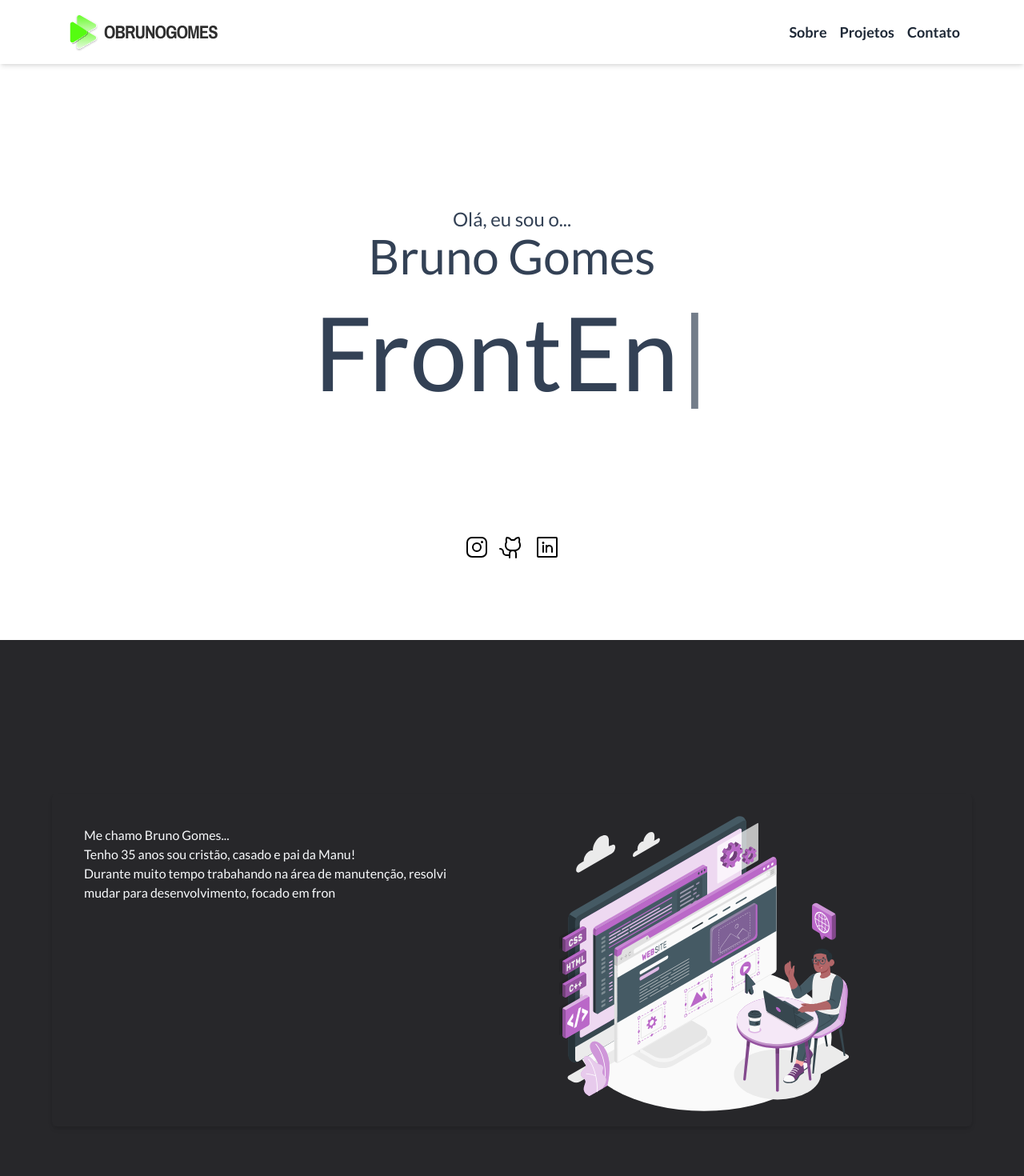
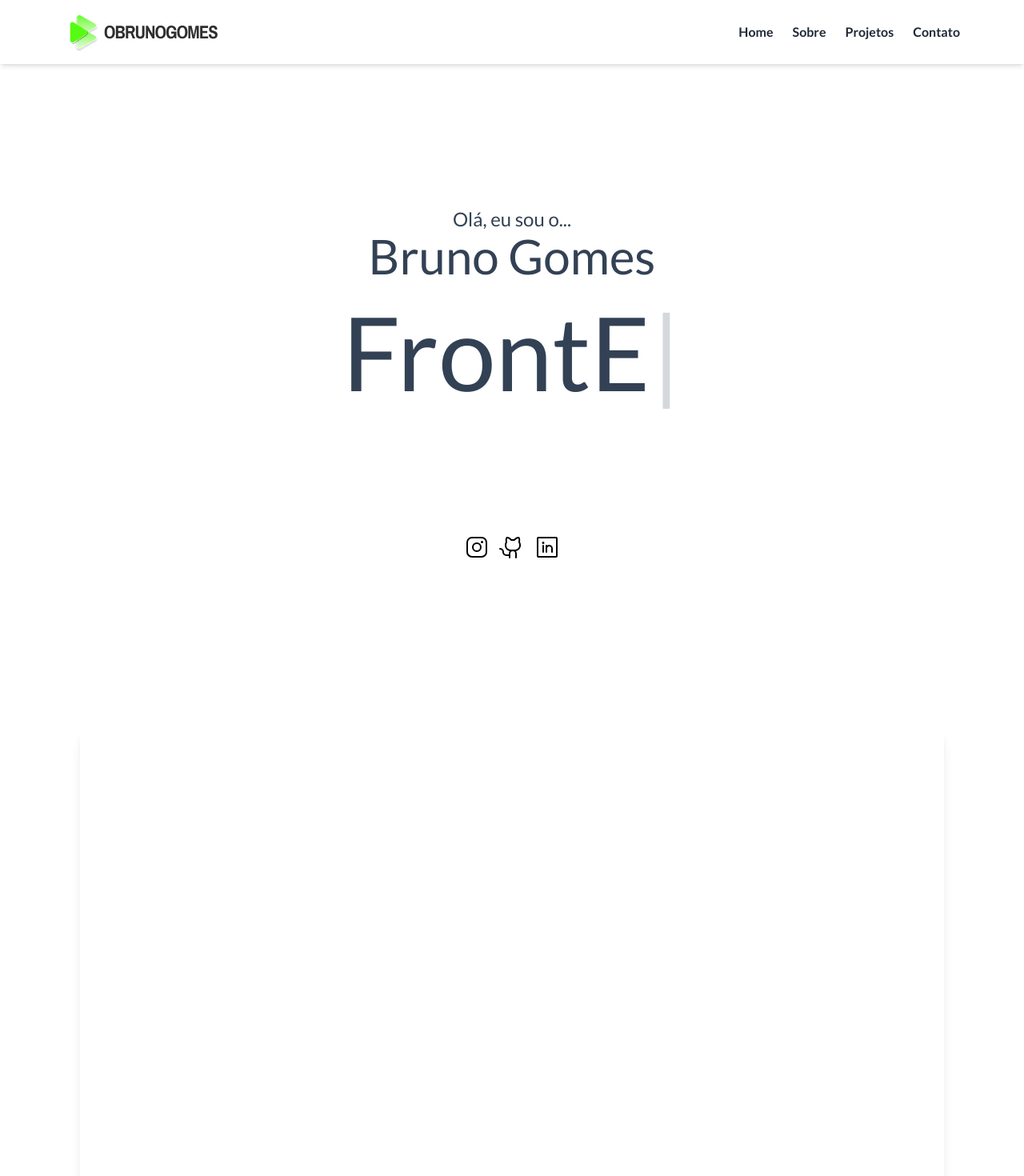
Before and after one commit to bgoomes/porifolio-obrunogomes, a React (Vite) app: page /home in a window 1280 px wide. Shown: the top 1470 px of the page at 80% size. Built offline with nearby package versions, Linux system fonts and the light colour scheme.

Commit message:
ajuste home

```diff
--- a/index.html
+++ b/index.html
@@ -1,7 +1,9 @@
 <!doctype html>
-<html lang="pt-br">
+<html lang="pt-br" class="scroll-smooth">
   <head>
     <meta charset="UTF-8" />
+    <meta name="description" content="Me chamo Bruno, tenho 35 anos e sou desenvolvedor Web, precisa tirar aquela ideia do papel? Me chama e vamos conversar, quem sabe possa te ajudar!">
+    <meta name="keywords" content="web developer, desenvolvimento web, frontend,  HTML, CSS, React, JS, programação">
     <link rel="preconnect" href="https://fonts.googleapis.com" />
     <link rel="preconnect" href="https://fonts.gstatic.com" crossorigin />
     <link href="https://fonts.googleapis.com/css2?family=Lato:ital,wght@0,100;0,300;0,400;0,700;0,900;1,100;1,300;1,400;1,700;1,900&display=swap" rel="stylesheet" />
--- a/package.json
+++ b/package.json
@@ -21,6 +21,7 @@
   "devDependencies": {
     "@types/react": "^18.2.55",
     "@types/react-dom": "^18.2.19",
+    "@types/react-scroll": "^1.8.10",
     "@typescript-eslint/eslint-plugin": "^6.21.0",
     "@typescript-eslint/parser": "^6.21.0",
     "@vitejs/plugin-react": "^4.2.1",
--- a/src/App.tsx
+++ b/src/App.tsx
@@ -1,10 +1,21 @@
-import { Dev } from "./page/PageDev";
+import { Footer } from "./components/Footer";
+import { Header } from "./components/Header";
+import { Contato } from "./page/Contato";
+import { Home } from "./page/Home";
+import { Projetos } from "./page/Projetos";
+import { Sobre } from "./page/Sobre";
+
 
 
 export function App() {
   return (
     <main>
-      <Dev />
+      <Header />
+      <Home />
+      <Sobre />
+      <Projetos />
+      <Contato />
+      <Footer />
     </main>
 
   )
--- a/src/Router.tsx
+++ b/src/Router.tsx
@@ -1,18 +1,14 @@
 import { Routes, Route } from 'react-router-dom'
 import { App } from './App'
-import { Home } from './page/Home'
-import { Sobre } from './page/Sobre'
-import { Projetos } from './page/Projetos'
-import { Contato } from './page/Contato'
+
+import { Dev } from './page/PageDev'
+
 
 export function Router(){
     return (
         <Routes>
-          <Route path='/' element={<App />} />
-          <Route path='/home' element={<Home />} />
-          <Route path='/sobre' element={<Sobre />} />
-          <Route path='/projetos' element={<Projetos />} />
-          <Route path='/contato' element={<Contato />} />
+          <Route path='/' element={<Dev/>} />
+          <Route path='/home' element={<App />} />
         </Routes>
     )
 }
--- a/src/components/Header/index.tsx
+++ b/src/components/Header/index.tsx
@@ -1,20 +1,16 @@
-import { Link } from "react-router-dom";
 import logo from "../../assets/logoB.svg"
+import { Navbar } from "../ui/navbar"
+
+
 
 export function Header(){
     return (
         <header className="w-full h-20  shadow-zinc-750 shadow-md bg-white text-gray-800 text-lg font-bold z-10 fixed">
-            <div className=" max-w-6xl m-auto flex items-center flex-row p-4 justify-between">
+            <div className=" max-w-6xl m-auto flex items-center flex-row p-4 sm:justify-between justify-center">
                 <div>
-                   <Link to="/home"><img src={logo} alt="" className="w-48" /></Link>
+                  <a href="#home"><img src={logo} alt="Bruno Gomes" className="w-48" /></a>
                 </div>
-                    <nav>
-                        <ul className="flex gap-4">
-                            <li><Link to="/sobre" className=" hover:border-b-2 hover:border-green transition-all">Sobre</Link></li>
-                            <li><Link to="/projetos" className="hover:border-b-2 hover:border-green transition-all">Projetos</Link></li>
-                            <li><Link to="/contato" className="hover:border-b-2 hover:border-green transition-all">Contato</Link></li>
-                        </ul>
-                    </nav>
+              <Navbar />
              </div>
 
         </header>
--- /dev/null
+++ b/src/components/ui/navbar.tsx
@@ -0,0 +1,15 @@
+
+
+export function Navbar(){
+
+    return(
+        <nav className="sm:flex hidden">
+            <ul className="flex gap-6 text-base">
+                <li><a href="#home" className="hover:border-green hover:border-b-4 transition-all ">Home</a></li>
+                <li><a href="#sobre" className="hover:border-green hover:border-b-4 transition-all ">Sobre</a></li>
+                <li><a href="#projetos" className="hover:border-green hover:border-b-4 transition-all">Projetos</a></li>
+                <li><a href="#contato" className="hover:border-green hover:border-b-4 transition-all">Contato</a></li>
+            </ul>
+        </nav>
+    )
+}
--- a/src/index.css
+++ b/src/index.css
@@ -5,10 +5,10 @@
 
 @font-face {
     font-family: 'JMH', 'sans-serif';
-    src: url(../font/jmh_typewriter/JMH\ Typewriter-Bold.ttf);
+    src: url(../font/jmh_typewriter/JMH\ Typewriter-Bold.ttf) format(ttf);
 }
 
 @font-face {
     font-family: 'JMH1', 'sans-serif';
-    src: url(../font/jmh_typewriter/JMH\ Typewriter-Bold.otf);
+    src: url(../font/jmh_typewriter/JMH\ Typewriter-Bold.otf) format(otf);
 }
--- a/src/page/Contato/index.tsx
+++ b/src/page/Contato/index.tsx
@@ -3,8 +3,10 @@
 export function Contato() {
     return (
 
-        <section className="w-full h-svh flex items-center justify-center">
-          <h1 className="text-slate-800 font-bold">CONTATO</h1>
+        <section id="contato" className="w-full h-[400px]">
+          <div className="max-w-[1080px] m-auto p-5">
+             <h1 className="text-slate-800 font-bold">CONTATO</h1>
+          </div>
         </section>
 
     )
--- a/src/page/Home/index.tsx
+++ b/src/page/Home/index.tsx
@@ -1,37 +1,22 @@
+import { Redes } from "../../components/ui/Redes";
+import { EscreveTexto } from "../../components/ui/escrevenatela";
 
-import { Footer } from "../../components/Footer";
-import { Header } from "../../components/Header";
-import { Redes } from "../../components/ui/Redes";
-
-import { Contato } from "../Contato";
-import { Projetos } from "../Projetos";
-import { Sobre } from "../Sobre";
-import { EscreveTexto } from "../../components/ui/escrevenatela";
 
 export function Home(){
 
     return (
-      <main>
-        <Header />
-        <section className="relative w-full h-svh flex flex-col justify-center items-center gap-10 bg-white">
-
-          <div className="absolute top-[250px] flex flex-col items-center  max-w-7xl p-2 text-slate-700 mb-3">
-              <h1 className="text-2xl">Olá, eu sou o...</h1>
-              <h2 className="text-6xl">Bruno Gomes</h2>
+        <section id="home" className="relative sm:w-full h-svh flex flex-col justify-center items-center gap-10 bg-white">
+          <div className="absolute top-[250px] flex flex-col items-center w-full sm:max-w-7xl p-2 text-slate-700 mb-3">
+              <h1 className="sm:text-2xl text-xl">Olá, eu sou o...</h1>
+              <h2 className="sm:text-6xl text-2xl">Bruno Gomes</h2>
           </div>
           <div className="text-slate-700 mt-20">
-              <h2 className="text-9xl"><EscreveTexto /></h2>
+              <h2 className="sm:text-9xl text-4xl"><EscreveTexto /></h2>
           </div>
 
           <div className="absolute bottom-20 text-black">
             <Redes />
           </div>
         </section>
-        <Sobre />
-        <Projetos />
-        <Contato />
-        <Footer />
-      </main>
-
     )
 }
--- a/src/page/Projetos/index.tsx
+++ b/src/page/Projetos/index.tsx
@@ -1,7 +1,7 @@
 
 export function Projetos() {
     return (
-        <section className="w-full h-svh flex items-center justify-center">
+        <section id="projetos" className="w-full h-svh flex items-center justify-center">
           <h1 className="text-slate-800 font-bold">PROJETOS</h1>
         </section>
     )
--- a/src/page/Sobre/index.tsx
+++ b/src/page/Sobre/index.tsx
@@ -1,19 +1,10 @@
-import img from "../../assets/manutencao.svg"
+
 export function Sobre() {
     return (
 
-        <section className="w-full h-svh flex bg-zinc-800">
-          <div className="w-[1150px] m-auto p-4 shadow-zinc-750 shadow-md rounded-md  flex flex-row  gap-20">
-            <div className="w-2/4">
-              <div className="p-6">
-                <p>Me chamo Bruno Gomes...</p>
-                <p>Tenho 35 anos sou cristão, casado e pai da Manu!</p>
-                <p>Durante muito tempo trabahando na área de manutenção, resolvi mudar para desenvolvimento, focado em fron</p>
-              </div>
-            </div>
-            <div className="w-2/4 h-96 flex items-center">
-              <img src={img} alt="Foto" className="w-[400px]" />
-            </div>
+        <section id="sobre" className="w-full h-svh py-28">
+          <div className="max-w-[1080px] h-[600px] m-auto p-4 rounded-lg shadow-lg">
+
           </div>
         </section>
 
```
Also changed, not shown: 1 other file (tests, documents, lock files or other folders).
